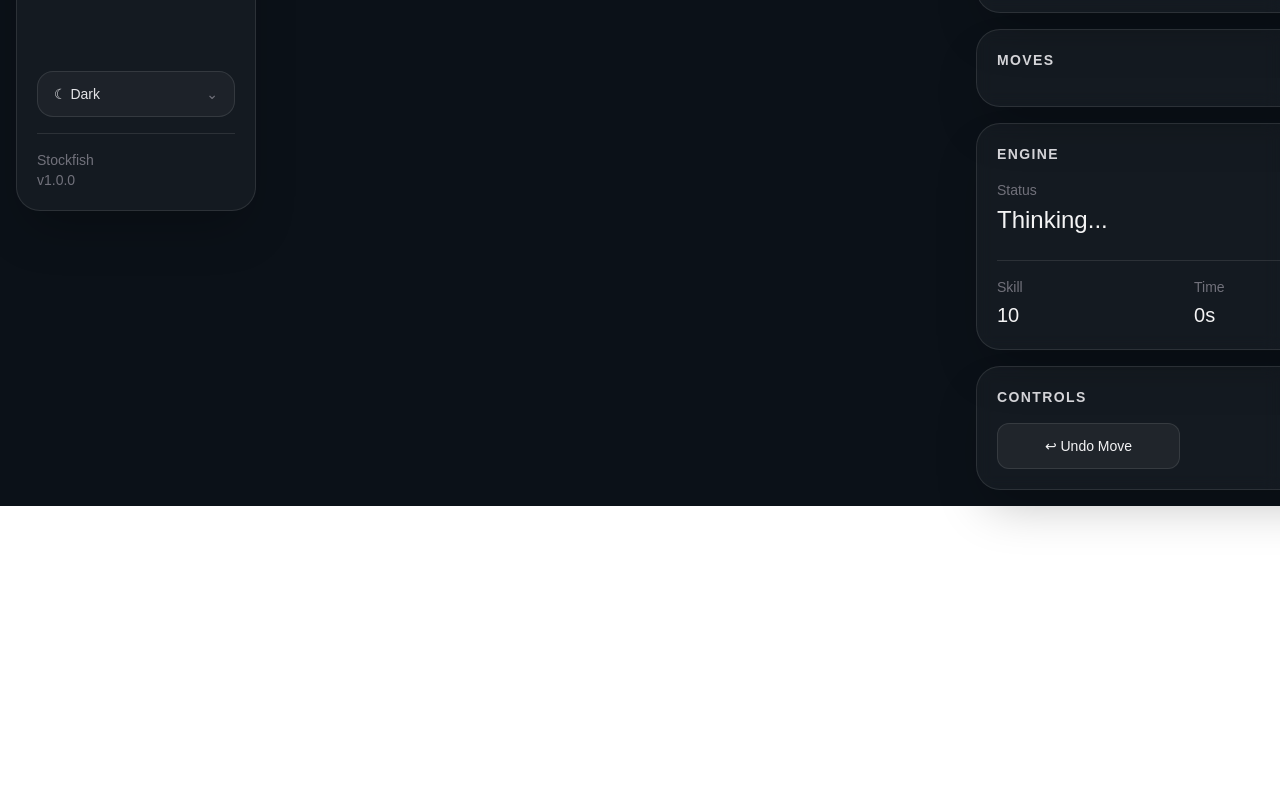
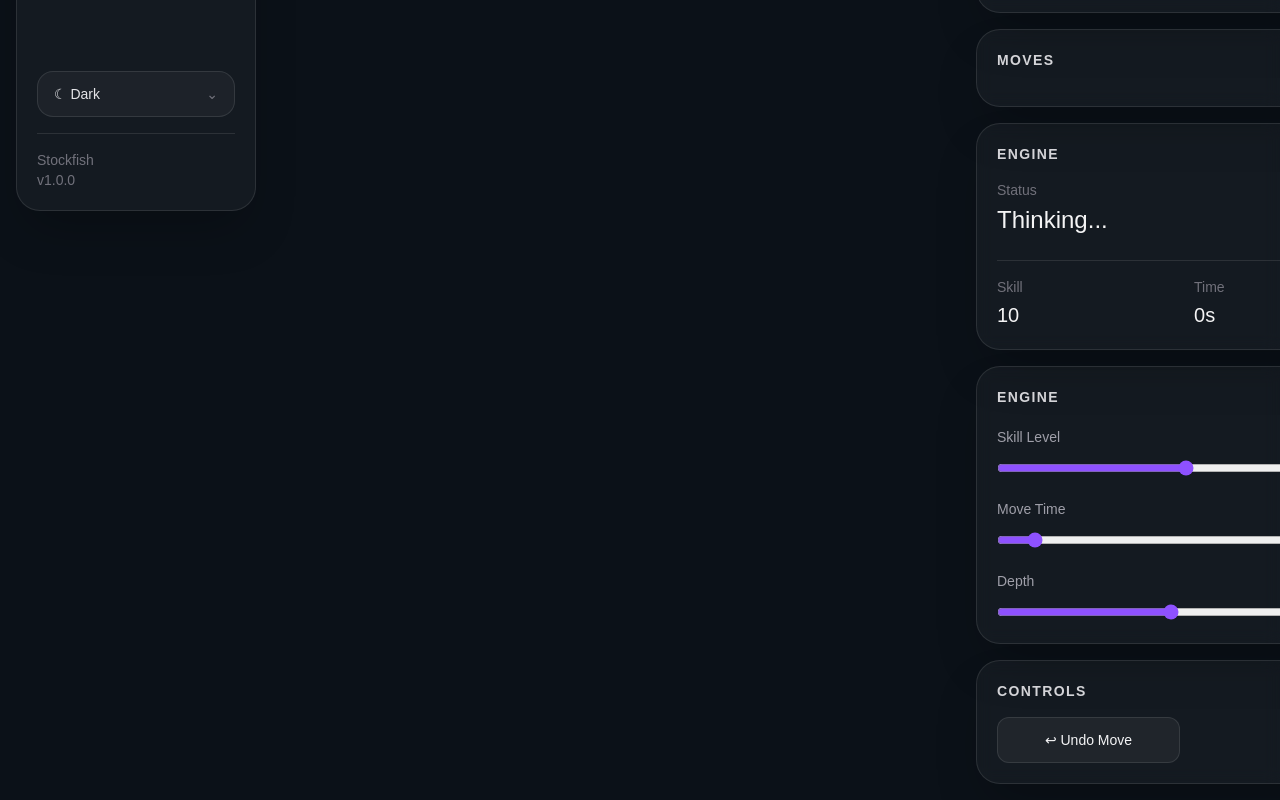
Before and after one commit to zas0929/chess-ai-coach, a Next.js app in the folder frontend/: page / in a window 1280 px wide. Shown: the part 573-1373 px from the top of the page. Before the commit the page ends 1079 px from the top, so only its background shows below. Built offline with nearby package versions, Linux system fonts and the light colour scheme.

Commit message:
Add engine settings UI

```diff
--- a/frontend/app/page.tsx
+++ b/frontend/app/page.tsx
@@ -11,6 +11,7 @@ import GameStatus from '@/components/Chess/GameStatus';
 import AppShell from '@/components/Chess/AppShell';
 import TopGameBar from '@/components/Chess/TopGameBar';
 import Panel from '@/components/Chess/Panel';
+import EngineSettings from '@/components/Chess/EngineSettings';
 
 export default function HomePage() {
   const {
@@ -35,6 +36,12 @@ export default function HomePage() {
     chooseSide,
     gameStatus,
     winner,
+    skillLevel,
+    moveTime,
+    depth,
+    setSkillLevel,
+    setMoveTime,
+    setDepth,
   } = useChessGame();
 
   const topCaptured =
@@ -122,6 +129,17 @@ export default function HomePage() {
             <ThinkingIndicator stats={engineStats} />
           </Panel>
 
+          <Panel>
+            <EngineSettings
+              skillLevel={skillLevel}
+              moveTime={moveTime}
+              depth={depth}
+              onSkillLevelChange={setSkillLevel}
+              onMoveTimeChange={setMoveTime}
+              onDepthChange={setDepth}
+            />
+          </Panel>
+
           <GameStatus
             status={gameStatus}
             winner={winner}
--- /dev/null
+++ b/frontend/components/Chess/EngineSettings.tsx
@@ -0,0 +1,104 @@
+interface Props {
+  skillLevel: number;
+  moveTime: number;
+  depth: number;
+  onSkillLevelChange: (value: number) => void;
+  onMoveTimeChange: (value: number) => void;
+  onDepthChange: (value: number) => void;
+}
+
+export default function EngineSettings({
+  skillLevel,
+  moveTime,
+  depth,
+  onSkillLevelChange,
+  onMoveTimeChange,
+  onDepthChange,
+}: Props) {
+  return (
+    <div>
+      <div className="mb-5 flex items-center justify-between">
+        <h2 className="text-sm font-semibold uppercase tracking-widest text-zinc-300">
+          Engine
+        </h2>
+
+        <div className="flex items-center gap-2 text-sm text-zinc-300">
+          <span className="h-2 w-2 rounded-full bg-emerald-400" />
+          Stockfish
+        </div>
+      </div>
+
+      <div className="space-y-5">
+        <SettingSlider
+          label="Skill Level"
+          value={skillLevel}
+          min={0}
+          max={20}
+          step={1}
+          onChange={onSkillLevelChange}
+        />
+
+        <SettingSlider
+          label="Move Time"
+          value={moveTime}
+          min={100}
+          max={5000}
+          step={100}
+          suffix="ms"
+          onChange={onMoveTimeChange}
+        />
+
+        <SettingSlider
+          label="Depth"
+          value={depth}
+          min={1}
+          max={25}
+          step={1}
+          onChange={onDepthChange}
+        />
+      </div>
+    </div>
+  );
+}
+
+interface SettingSliderProps {
+  label: string;
+  value: number;
+  min: number;
+  max: number;
+  step: number;
+  suffix?: string;
+  onChange: (value: number) => void;
+}
+
+function SettingSlider({
+  label,
+  value,
+  min,
+  max,
+  step,
+  suffix = '',
+  onChange,
+}: SettingSliderProps) {
+  return (
+    <label className="block">
+      <div className="mb-2 flex items-center justify-between">
+        <span className="text-sm text-zinc-400">{label}</span>
+        <span className="text-sm font-medium text-zinc-100">
+          {value}
+          {suffix}
+        </span>
+      </div>
+
+      <input
+        type="range"
+        value={value}
+        min={min}
+        max={max}
+        step={step}
+        onChange={(event) => onChange(Number(event.target.value))}
+        className="h-2 w-full cursor-pointer accent-violet-500"
+      />
+    </label>
+  );
+}
--- a/frontend/hooks/useChessGame.ts
+++ b/frontend/hooks/useChessGame.ts
@@ -59,6 +59,10 @@ export function useChessGame() {
 
   const [winner, setWinner] =
     useState<'white' | 'black' | null>(null);
+
+  const [skillLevel, setSkillLevel] = useState(10);
+  const [moveTime, setMoveTime] = useState(500);
+  const [depth, setDepth] = useState(12);
 
   const findKingSquare = useCallback(() => {
   const turn = game.turn();
@@ -415,5 +419,11 @@ const chooseSide = useCallback(
     chooseSide,
     gameStatus,
     winner,
+    skillLevel,
+    moveTime,
+    depth,
+    setSkillLevel,
+    setMoveTime,
+    setDepth,
   };
 }
```
